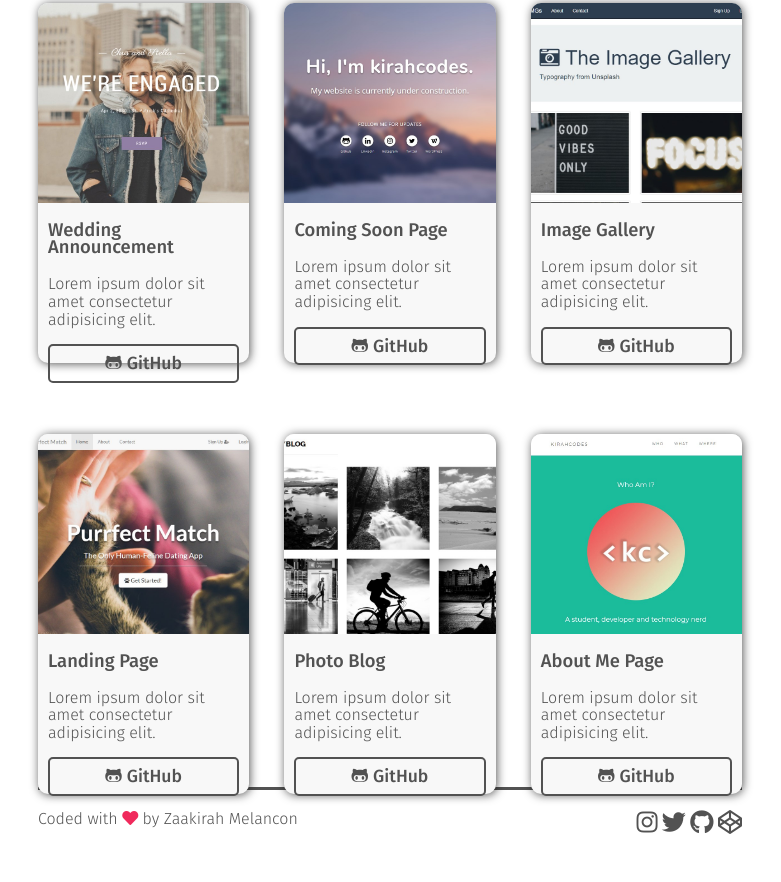
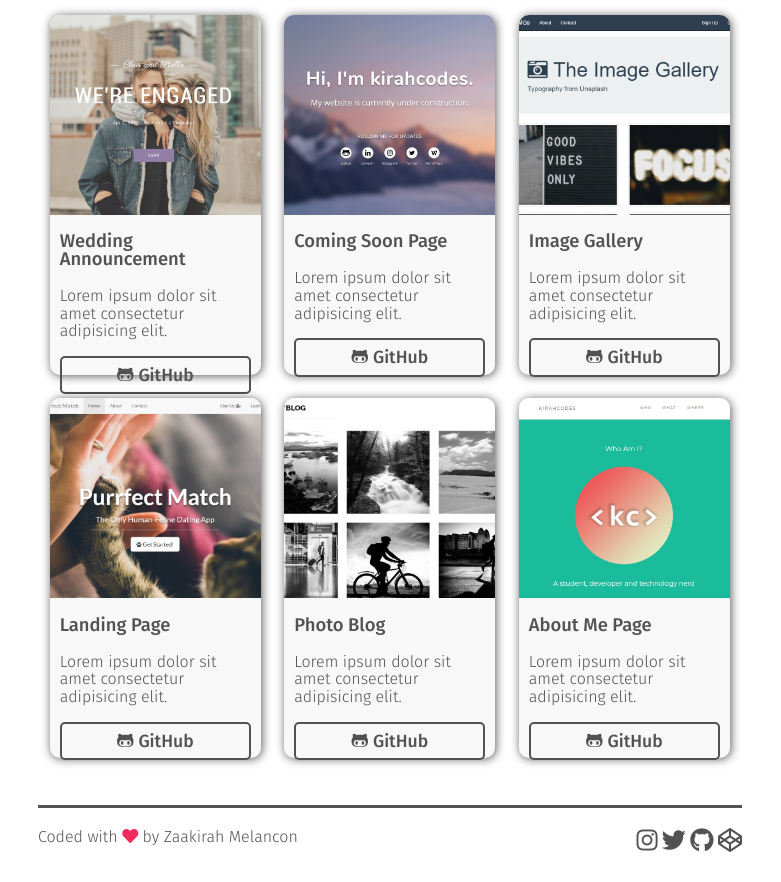
Before and after one commit to kirahcodes/GwG_Front-End, a plain HTML site: page web_foundations/portfolio_project/index.html in a window 1280 px wide. Shown: the part 627-1509 px from the top of the page, without its empty margins (250-1031 px from the left). Drawn offline with Linux system fonts and the light colour scheme.

Commit message:
Changed grid system to flexbox

```diff
--- a/web_foundations/portfolio_project/css/main.css
+++ b/web_foundations/portfolio_project/css/main.css
@@ -87,19 +87,23 @@ body {
 }
 
 .featured-items {
-    margin: 0 auto;
+    margin: auto;
+    list-style: none;
     width: 100%;
-    display: inline-grid;
-    grid-template-columns: 1fr 1fr 1fr;
-    grid-gap: 5%;
+    display: flex;
+    flex-wrap: wrap;
     font-family: 'Fira Sans', sans-serif;
     box-sizing: border-box;
+    padding-left: 0;
+    margin-bottom: 5%;
 }
 
 .featured-project {
+    box-sizing: border-box;
+    width: 30%;
+    margin: 1.66%;
     font-family: 'Fira Sans', sans-serif;
     background: #f8f8f8;
-    margin-bottom: 15%;
     border-radius: 10px;
     height: 360px;
     box-shadow: 1px 1px 10px rgba(12, 12, 12, 0.685);
@@ -131,8 +135,8 @@ body {
 }
 
 .project-buttons {
-    display: grid;
-    grid-template-columns: 1fr;
+    display: flex;
+    width: 100%;
     text-align: center;
 }
 
@@ -199,16 +203,16 @@ body {
 
 
 /* ============================== FOOTER STYLES ============================== */
+
 .footer {
-    display: grid;
-    grid-template-columns: 1fr 1fr;
+    display: flex;
     font-family: 'Fira Sans', sans-serif;
     font-weight: 300;
     margin: 20px 0;
 }
 
 .footer-text {
-    width: 100%;
+    width: 50%;
     margin-top: 0;
 }
 
@@ -217,7 +221,7 @@ body {
 }
 
 .footer-icons {
-    width: 100%;
+    width: 50%;
     text-align: right;
 }
 
--- a/web_foundations/portfolio_project/css/responsive.css
+++ b/web_foundations/portfolio_project/css/responsive.css
@@ -25,8 +25,9 @@
         text-align: center;
     }
 
-    .featured-items {
-        grid-template-columns: 1fr;
+    .featured-project {
+        width: 100%;
+        margin: 15px auto;
     }
 }
 
@@ -44,8 +45,9 @@
         line-height: 150px;
     }
 
-    .featured-items {
-        grid-template-columns: 1fr 1fr;
+    .featured-project {
+        width: 45%;
+        margin: 15px auto;
     }
 }
 
--- a/web_foundations/portfolio_project/index.html
+++ b/web_foundations/portfolio_project/index.html
@@ -38,8 +38,8 @@
         <section class="featured-work">
             <h1>Featured Work</h1>
 
-            <div class="featured-items">
-                <div class="featured-project">
+            <ul class="featured-items">
+                <li class="featured-project">
                     <div class="project-img" id="project-img1"></div>
                     <div class="project-info">
                         <p class="project-title">Wedding Announcement</p>
@@ -50,8 +50,9 @@
                             <a class="github-btn" href="#"><i class="fab fa-github-alt"></i>GitHub</a>
                         </div> <!-- project buttons -->
                     </div> <!-- project info -->
-                </div> <!-- project container -->
-                <div class="featured-project">
+                </li> <!-- project container -->
+
+                <li class="featured-project">
                     <div class="project-img" id="project-img2"></div>
                     <div class="project-info">
                         <p class="project-title">Coming Soon Page</p>
@@ -62,9 +63,9 @@
                             <a class="github-btn" href="#"><i class="fab fa-github-alt"></i>GitHub</a>
                         </div> <!-- project buttons -->
                     </div> <!-- project info -->
-                </div> <!-- project container -->
+                </li> <!-- project container -->
 
-                <div class="featured-project">
+                <li class="featured-project">
                     <div class="project-img" id="project-img3"></div>
                     <div class="project-info">
                         <p class="project-title">Image Gallery</p>
@@ -75,9 +76,9 @@
                             <a class="github-btn" href="#"><i class="fab fa-github-alt"></i>GitHub</a>
                         </div> <!-- project buttons -->
                     </div> <!-- project info -->
-                </div> <!-- project container -->
+                </li> <!-- project container -->
 
-                <div class="featured-project">
+                <li class="featured-project">
                     <div class="project-img" id="project-img4"></div>
                     <div class="project-info">
                         <p class="project-title">Landing Page</p>
@@ -88,9 +89,9 @@
                             <a class="github-btn" href="#"><i class="fab fa-github-alt"></i>GitHub</a>
                         </div> <!-- project buttons -->
                     </div> <!-- project info -->
-                </div> <!-- project container -->
+                </li> <!-- project container -->
 
-                <div class="featured-project">
+                <li class="featured-project">
                     <div class="project-img" id="project-img5"></div>
                     <div class="project-info">
                         <p class="project-title">Photo Blog</p>
@@ -101,9 +102,9 @@
                             <a class="github-btn" href="#"><i class="fab fa-github-alt"></i>GitHub</a>
                         </div> <!-- project buttons -->
                     </div> <!-- project info -->
-                </div> <!-- project container -->
+                </li> <!-- project container -->
 
-                <div class="featured-project">
+                <li class="featured-project">
                     <div class="project-img" id="project-img6"></div>
                     <div class="project-info">
                         <p class="project-title">About Me Page</p>
@@ -114,8 +115,8 @@
                             <a class="github-btn" href="#"><i class="fab fa-github-alt"></i>GitHub</a>
                         </div> <!-- project buttons -->
                     </div> <!-- project info -->
-                </div> <!-- project container -->
-            </div> <!-- featured items -->
+                </li> <!-- project container -->
+            </ul> <!-- featured items -->
         </section> <!-- featured work -->
     </main>
 
```
Also changed, not shown: 1 other file.
